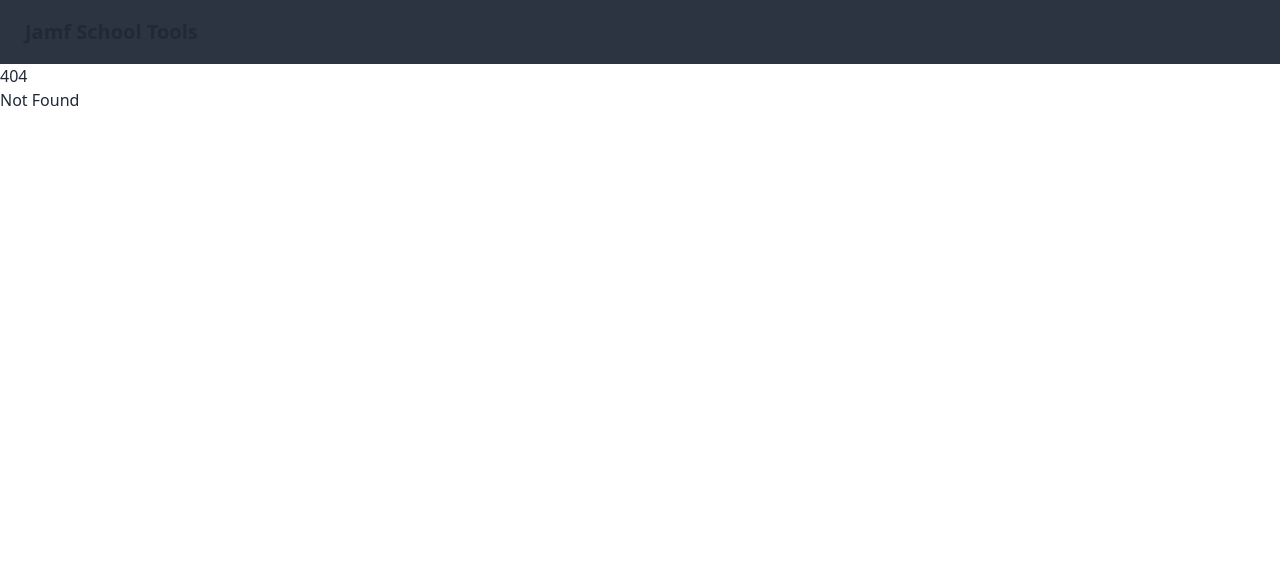
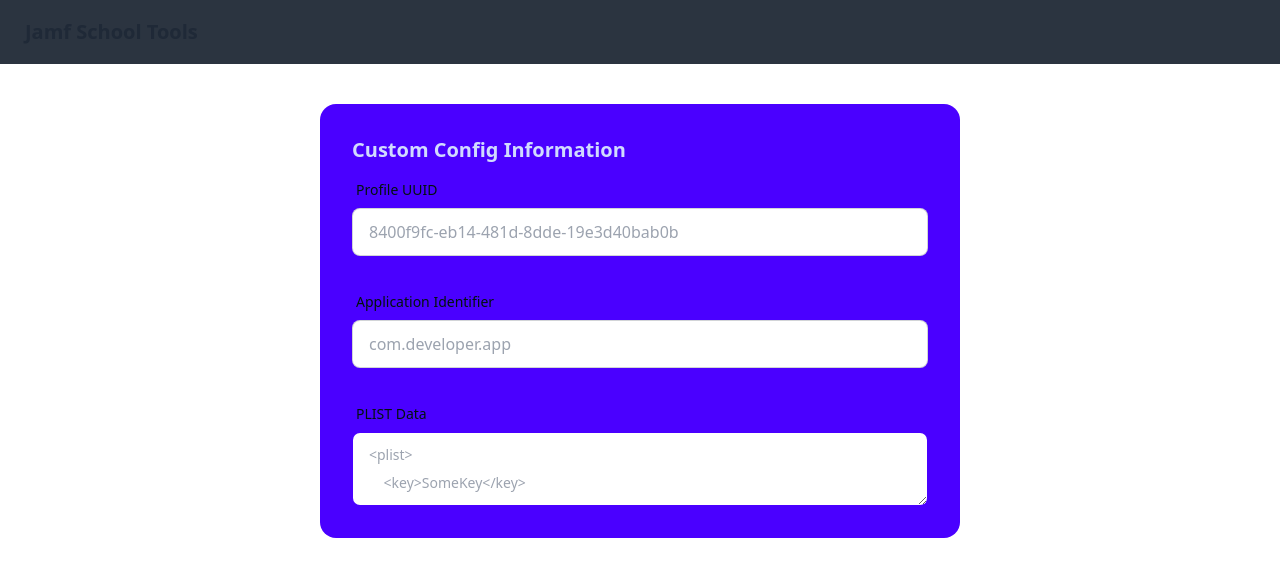
Before and after one commit to lwerner27/JS-Tools, a SvelteKit app: page /custom-config in a window 1280 px wide. Before the commit this address had no page. Shown: the top 576 px of the page. Built offline with nearby package versions, Linux system fonts and the light colour scheme.

Commit message:
Create page for the custom config tool.

```diff
--- /dev/null
+++ b/src/routes/custom-config/+page.svelte
@@ -0,0 +1,29 @@
+<script>
+    import CustomTextInput from "../../components/CustomTextInput.svelte"
+    let udid = "";
+    let placeholder = `<plist>\n\t<key>SomeKey</key>\n\t<string>SomeValue</string>\n<plist>`
+</script>
+
+
+<div class="w-1/2 mx-auto mt-10">
+    <div class="mt-10">
+        <div class="card w-full bg-primary text-primary-content">
+          <div class="card-body">
+            <h2 class="card-title">Custom Config Information</h2>
+
+            <CustomTextInput name="uuid-input" label="Profile UUID" placeholder="8400f9fc-eb14-481d-8dde-19e3d40bab0b" classes="text-accent-content" />
+            <CustomTextInput name="app-id" label="Application Identifier" placeholder="com.developer.app" classes="text-accent-content" />
+
+            <label class="form-control">
+                <div class="label">
+                  <span class="label-text text-accent-content">PLIST Data</span>
+                </div>
+                <textarea
+                    placeholder={placeholder.trim()}
+                    class="textarea textarea-primary text-neutral-content"></textarea>
+              </label>
+
+          </div>
+        </div>
+      </div>
+</div>
```
